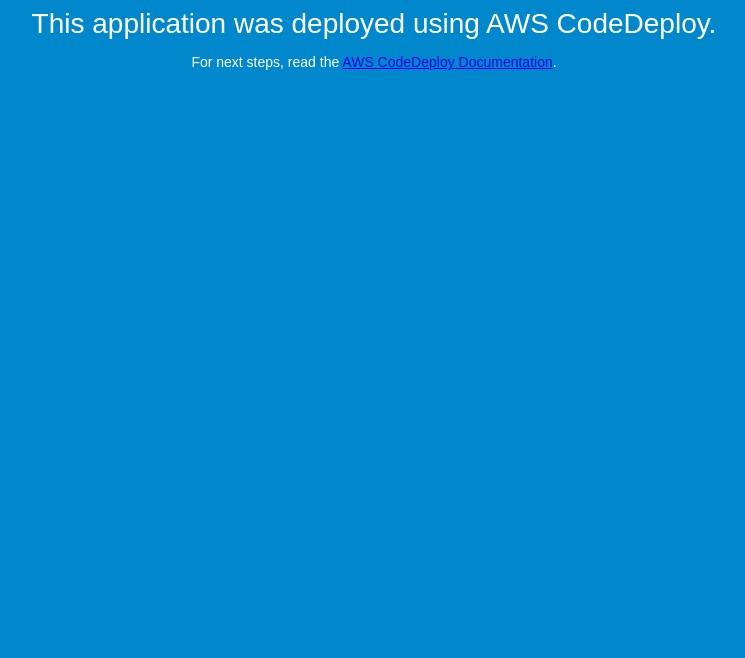
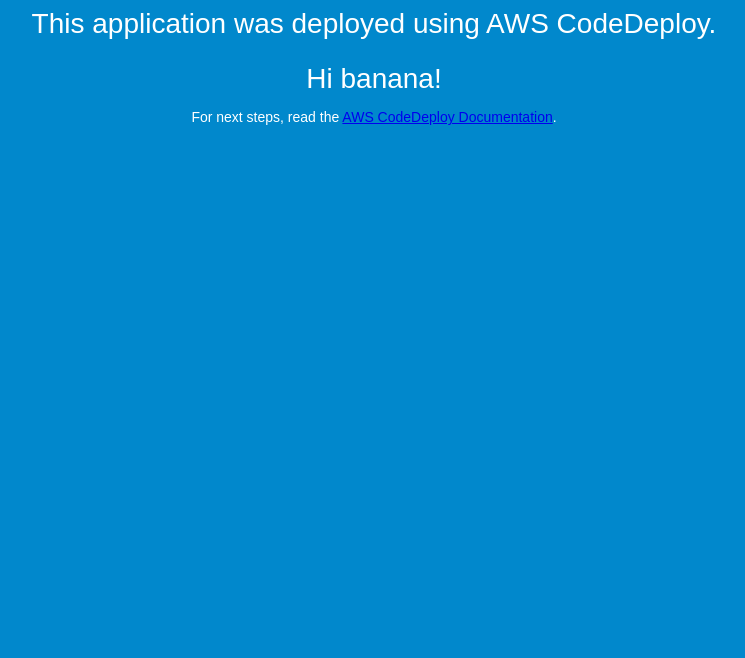
Before and after one commit to marcellorcestaro/testing-codedeploy, a plain HTML site: page index.html in a window 1280 px wide. Shown: the part 142-800 px from the top of the page, without its empty margins (266-1011 px from the left). Drawn offline with Linux system fonts and the light colour scheme.

Commit message:
Modifica index.html

```diff
--- a/index.html
+++ b/index.html
@@ -28,6 +28,7 @@
   <div align="center">
     <h1>Congratulations</h1>
     <h2>This application was deployed using AWS CodeDeploy.</h2>
+    <h2>Hi banana!</h2>
     <p>For next steps, read the <a href="http://aws.amazon.com/documentation/codedeploy">AWS CodeDeploy Documentation</a>.</p>
   </div>
 </body>
```
